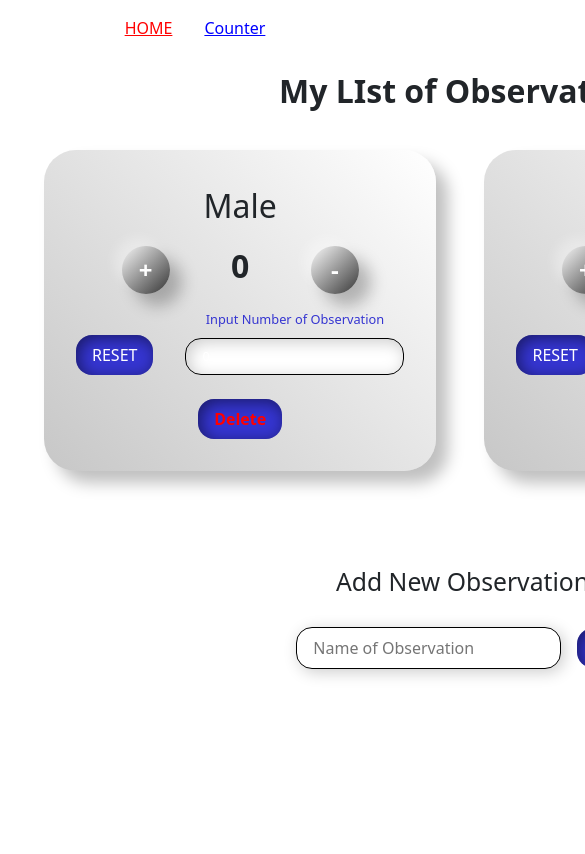
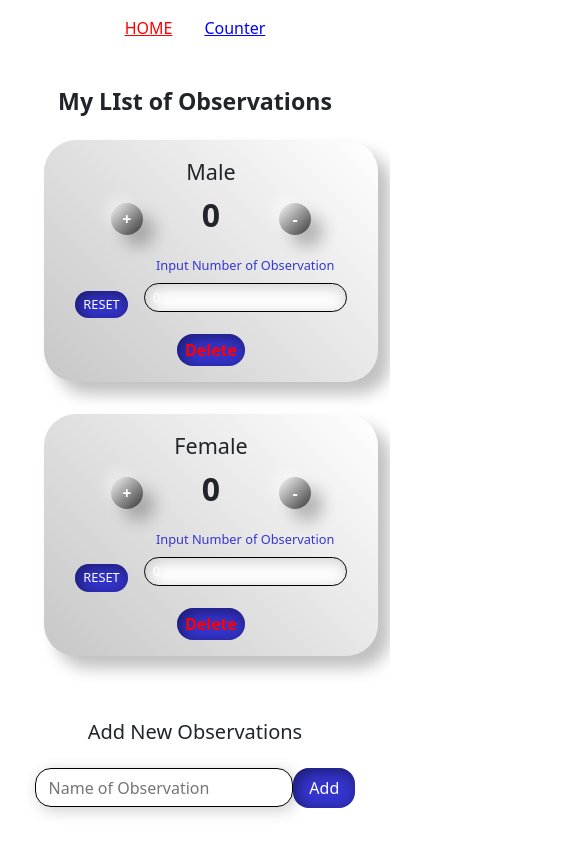
Before and after one commit to Christiano112/react-exam, a React (Create React App) app: page / in a window 390 px wide. Shown: the top 854 px of the page, 585 px wide, since content can reach past the window. Built offline with nearby package versions, Linux system fonts and the light colour scheme.

Commit message:
Completed the responsiveness for all the pages

```diff
--- a/src/App.css
+++ b/src/App.css
@@ -24,6 +24,11 @@ input::-webkit-outer-spin-button,
 input::-webkit-inner-spin-button {
   -webkit-appearance: none;
   margin: 0;
+}
+
+h1,
+h2 {
+  text-align: center;
 }
 
 .counter {
@@ -161,11 +166,10 @@ input::-webkit-inner-spin-button {
   box-shadow: inset 0.2rem 0.2rem 1rem rgba(0, 0, 0, 0.3);
 }
 
+/* HOME COMPONENT */
 .home {
-  display: grid;
-  place-items: center;
-  margin-top: 2rem;
   text-align: center;
+  margin-top: 3rem;
 }
 
 .home h1 {
@@ -178,15 +182,9 @@ input::-webkit-inner-spin-button {
   font-weight: 500;
 }
 
-.home-list {
-  display: flex;
-  align-items: center;
-  justify-content: center;
-}
-
 .home-list ul {
   display: grid;
-  grid-template-columns: 1fr 1fr 1fr;
+  grid-template-columns: repeat(auto-fit, minmax(18rem, 1fr));
   align-items: center;
   justify-content: center;
   gap: 0rem 3rem;
@@ -348,9 +346,10 @@ input::-webkit-inner-spin-button {
     padding: 1rem;
   }
 
-  .counter button {
+  .counter,
+  .home .custom-set button {
     padding: 0.25rem 0.5rem;
-    font-size: .8rem;
+    font-size: 0.8rem;
   }
 
   .counter label {
@@ -371,7 +370,6 @@ input::-webkit-inner-spin-button {
   }
 
   .counter-display h2 {
-    text-align: center;
     font-size: 1.2rem;
   }
 
@@ -387,6 +385,64 @@ input::-webkit-inner-spin-button {
 }
 
 @media (max-width: 450px) {
+  .home-list ul {
+    grid-template-columns: repeat(auto-fit, minmax(15rem, 1fr));
+    gap: 0rem 1.5rem;
+  }
+
+  .home-list ul li {
+    padding: 1rem;
+    margin: 1rem 0;
+  }
+
+  .home .custom-main {
+    margin: 0.5rem 0;
+  }
+
+  .home .custom-main h1 {
+    padding: 0 0.5rem;
+  }
+
+  .home .custom-main button {
+    font-size: 1rem;
+    font-weight: 600;
+    height: 2rem;
+    width: 2rem;
+  }
+
+  .home .custom-set {
+    gap: 1rem;
+  }
+
+  .home .custom-set button {
+    padding: 0.25rem 0.5rem;
+    margin-top: 2.5rem;
+  }
+
+  .home .custom-set input {
+    padding: 0.25rem 0.5rem;
+    margin-top: 0.5rem;
+  }
+
+  .home .home-list .delete-btn {
+    padding: 0.25rem 0.5rem;
+    font-weight: 600;
+    margin-top: 1rem;
+  }
+
+  .home .new-home input {
+    padding: 0.4rem 0.8rem;
+    margin-right: 0;
+  }
+
+  .home .new-home button {
+    padding: 0.5rem 1rem;
+    font-weight: 500;
+    margin-top: 1rem;
+  }
+  /* END OF HOME COMPONENT */
+
+  /* START OF COUNTER COMPONENT */
   .counter {
     padding: 1rem;
   }
@@ -402,14 +458,16 @@ input::-webkit-inner-spin-button {
   }
 
   .counter-main .show-counter p {
-    padding: .8rem;
+    padding: 0.8rem;
   }
 
   .counter button {
-    padding: 0.25rem 0.3rem;
+    padding: 0.25rem 0.5rem;
   }
 
   .counter-set {
     gap: 1rem;
   }
 }
+
+/* END OF MEDIA QUERIES */
--- a/src/components/Counter.js
+++ b/src/components/Counter.js
@@ -33,7 +33,6 @@ const Counter = () => {
     return (
         <article style={{ width: "75%", margin: "3rem auto", display: "flex", flexDirection: "column", alignItems: "center", justifyContent: "center", gap: "3rem" }}
             className="container">
-
             <aside className="counter">
                 <div className="counter-main">
                     <button
--- a/src/components/Custom.js
+++ b/src/components/Custom.js
@@ -33,11 +33,11 @@ const MyCustomHook = () => {
         <>
             <div className='custom-main'>
                 <button
-                    disabled={myCount.length > 4 || myCount > 100}
+                    disabled={myCount > 1000}
                     onClick={() => handleMyIncrease()}>+</button>
                 <h1>{myCount}</h1>
                 <button
-                    disabled={myCount.length > 4 || myCount > 100}
+                    disabled={myCount > 1000}
                     onClick={() => handleMyDecrease()}>-</button >
             </div>
             <div className='custom-set'>
@@ -45,7 +45,7 @@ const MyCustomHook = () => {
                 <label>{"Input Number of Observation"}
                     <input type="number"
                         value={myCount}
-                        disabled={myCount.length > 3 || myCount > 99}
+                        disabled={myCount.length > 3 || myCount >= 998}
                         onChange={(e) => handleMySetValue(e)} />
                 </label>
             </div>
--- a/src/components/ErrorBoundary.js
+++ b/src/components/ErrorBoundary.js
@@ -8,7 +8,7 @@ import Layout from "./Layout";
 
 function ErrorFallback({ error, resetErrorBoundary }) {
     return (
-        <div role="alert" style={{ width: "75%", margin: "3rem auto", display: "flex", flexDirection: "column", alignItems: "center", justifyContent: "center", gap: "2rem" }}
+        <div role="alert" style={{ width: "80%", margin: "3rem auto", display: "flex", flexDirection: "column", alignItems: "center", justifyContent: "center", gap: "2rem" }}
         className="container">
             <h1>Something went wrong:</h1>
             <h2 style={{ color: "red" }} className="fs-4">{error.message}</h2>
--- a/src/components/Home.js
+++ b/src/components/Home.js
@@ -34,14 +34,13 @@ const Home = () => {
 
     return (
         <section className='home container'>
-            <div className='row'>
-                <h1>My LIst of Observations</h1>
+            <h1 className='fs-3'>My LIst of Observations</h1>
 
-                <article className='home-list col'>
+            <article className='home-list'>
                 <ul>
                     {observation.map(data => (
                         <li key={data.id}>
-                                <div className="home-list-data">
+                            <div className="home-list-data fs-4">
                                 {data.observe}{' '}
                             </div>
 
@@ -58,8 +57,8 @@ const Home = () => {
                 </ul>
             </article>
 
-                <div className="new-home col">
-                    <h2>Add New Observations</h2>
+            <div className="new-home">
+                <h2 className='fs-5'>Add New Observations</h2>
                 <input
                     placeholder='Name of Observation'
                     value={text}
@@ -68,7 +67,6 @@ const Home = () => {
                     Add
                 </button>
             </div>
-            </div>
         </section>
     )
 }
```
Lines whose indentation alone changed are shown as unchanged.
